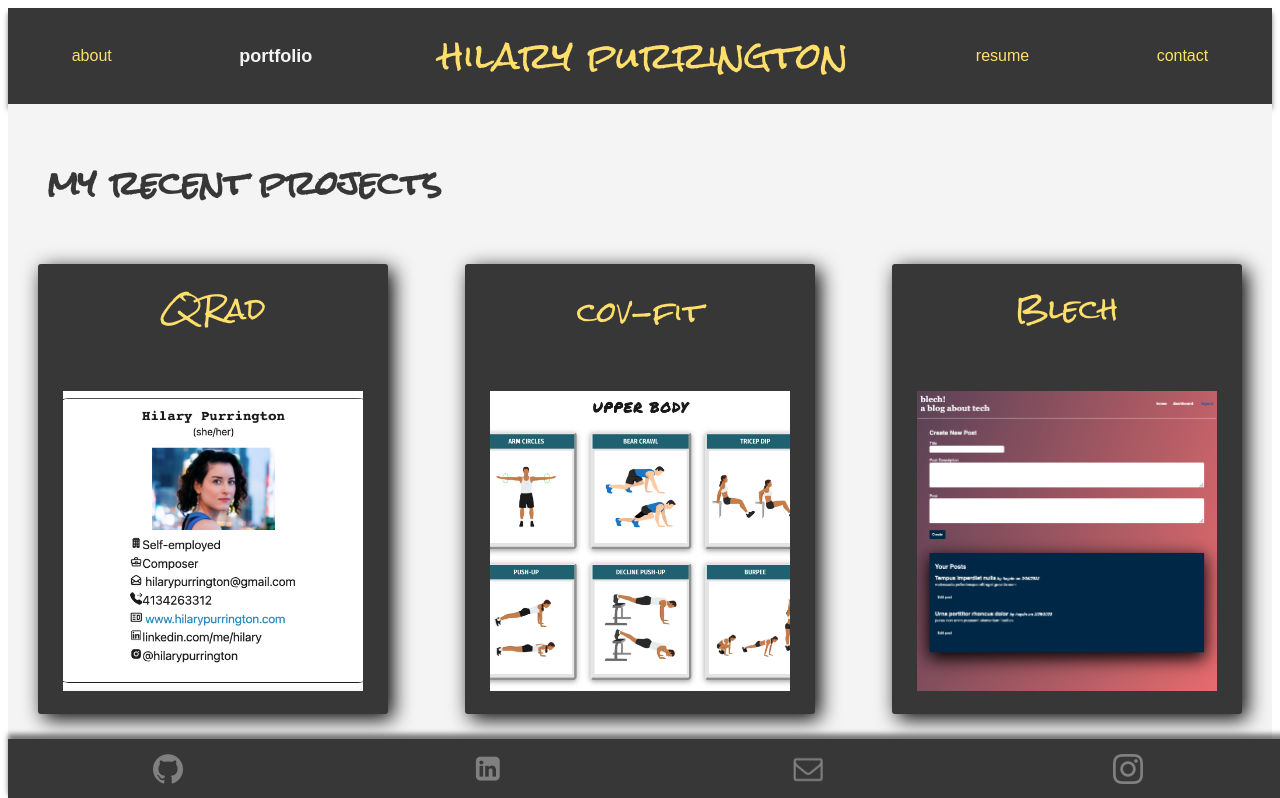
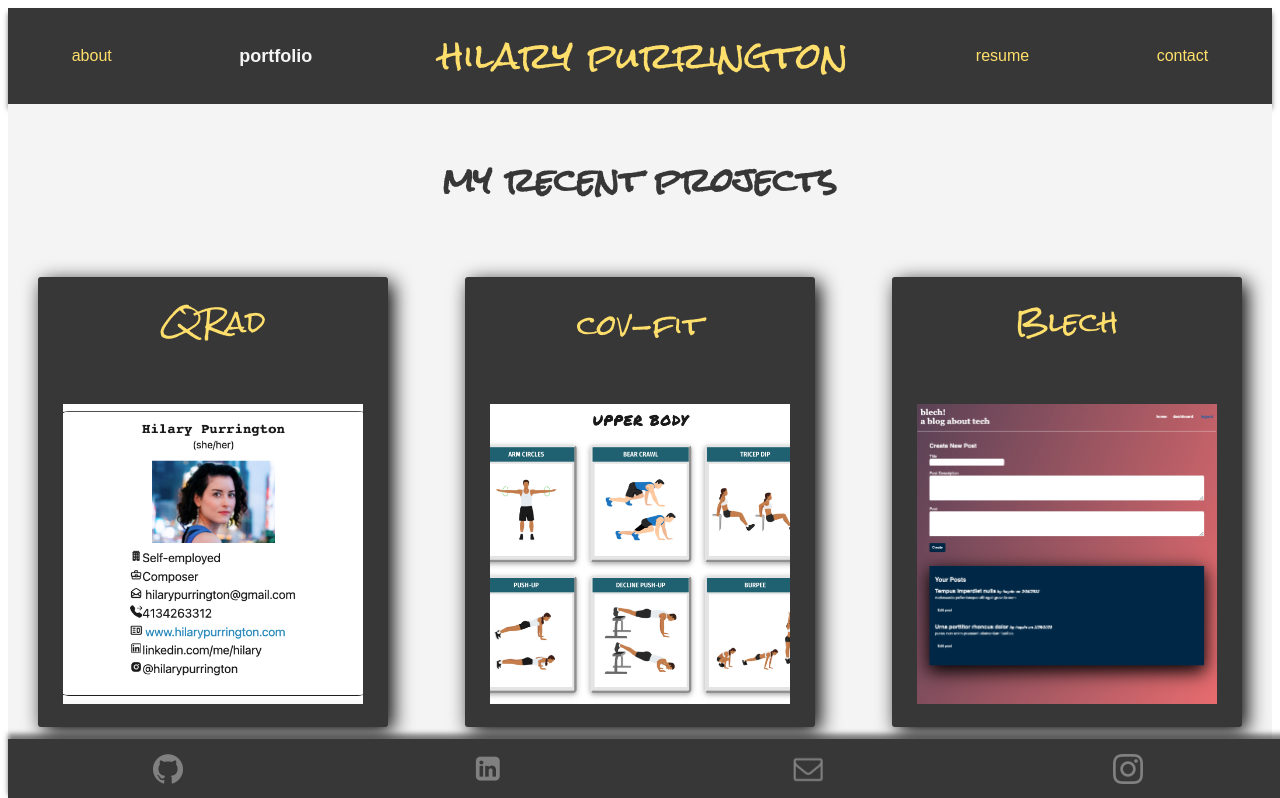
Before and after one commit to hpurring/react-portfolio, a React (Create React App) app: page /portfolio in a window 1280 px wide. Shown: the top 798 px of the page. Built offline with nearby package versions, Linux system fonts and the light colour scheme.

Commit message:
portfolio page

```diff
--- a/src/components/Cards/cards.css
+++ b/src/components/Cards/cards.css
@@ -1,16 +1,17 @@
 #portfolio {
     background-color: var(--first-color);
-    height: 150vh;
-    padding-bottom: 15%;
-    padding-top: 20px;
+    height: auto;
+    padding-top: 3%;
+    padding-bottom: 5%;
 }
 
 
 .recent-projects {
     font-family: 'Rock Salt', cursive;
     color: var(--second-color);
-    text-align: left;
-    margin-left: 40px;
+    text-align: center;
+    margin-bottom: 3%;
+    margin-top: 0px;
 }
 
 .container {
```
